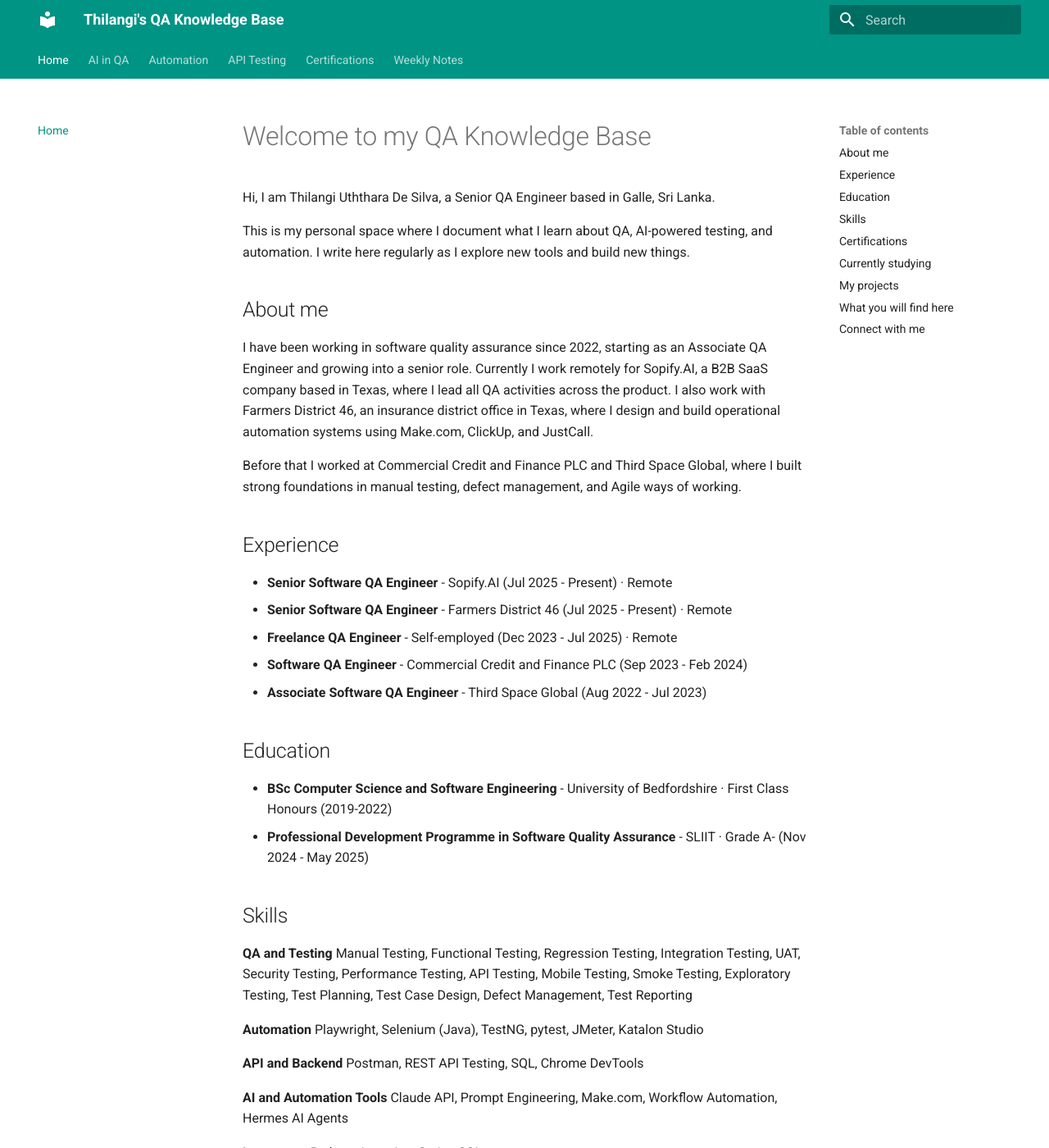
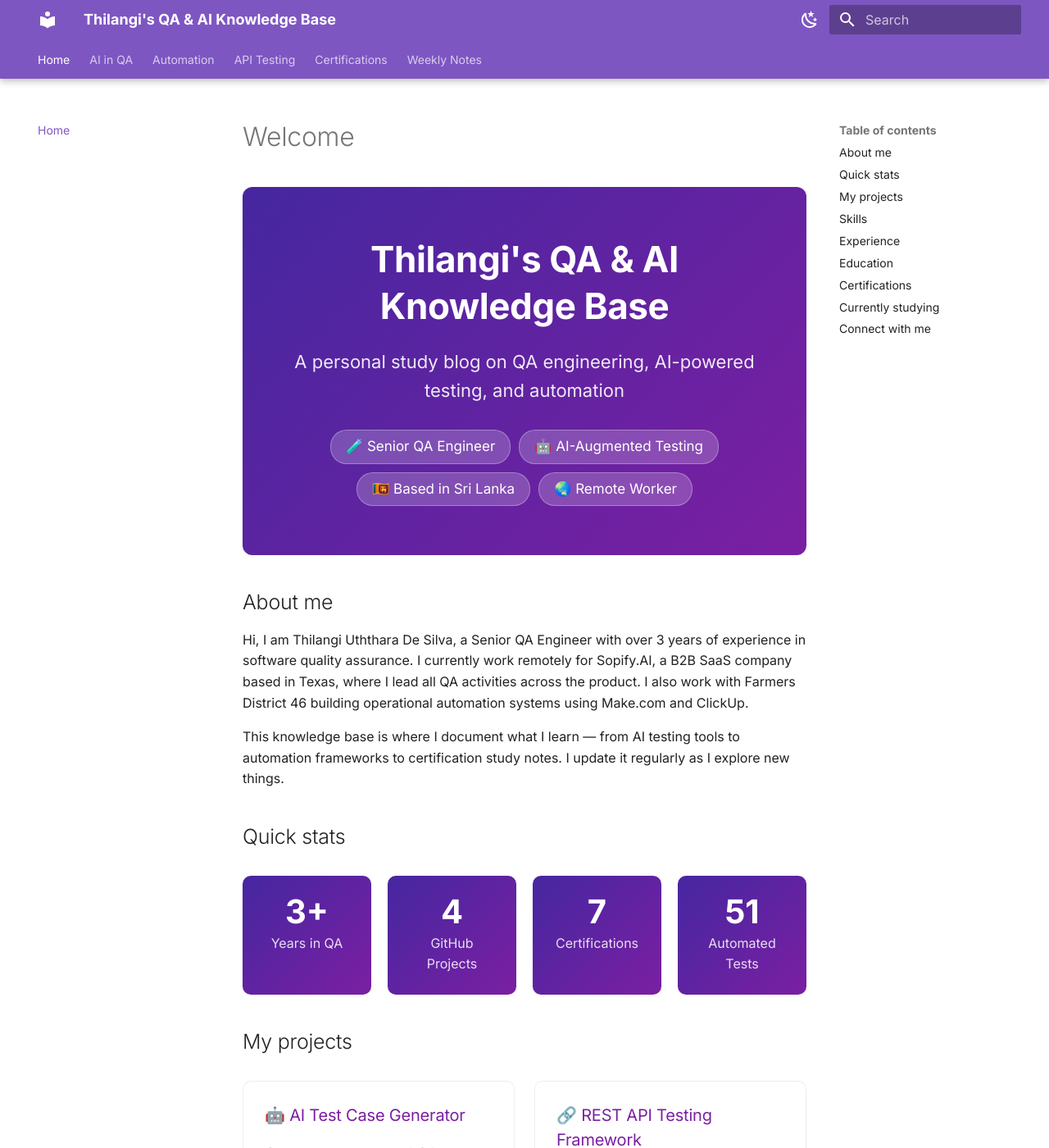
Before and after one commit to thila98/qa-knowledge-base, an MkDocs documentation site: the page built from docs/index.md, in a window 1280 px wide and 1400 px high. Shown: the whole window at 82% size. Built offline with MkDocs 1.6.1 and Material for MkDocs 9.7.7, drawn with Linux system fonts in a browser that asks for light colours; some of the changed text lies outside the part shown.

Commit message:
add modern design with hero section, project cards, skill tags and dark mode support

```diff
--- a/docs/index.md
+++ b/docs/index.md
@@ -1,86 +1,150 @@
-# Welcome to my QA Knowledge Base
+# Welcome
 
-Hi, I am Thilangi Uththara De Silva, a Senior QA Engineer based in Galle, Sri Lanka.
-
-This is my personal space where I document what I learn about QA, AI-powered testing, and automation. I write here regularly as I explore new tools and build new things.
+<div class="hero">
+  <h1>Thilangi's QA & AI Knowledge Base</h1>
+  <p>A personal study blog on QA engineering, AI-powered testing, and automation</p>
+  <div class="hero-badges">
+    <span class="badge">🧪 Senior QA Engineer</span>
+    <span class="badge">🤖 AI-Augmented Testing</span>
+    <span class="badge">🇱🇰 Based in Sri Lanka</span>
+    <span class="badge">🌏 Remote Worker</span>
+  </div>
+</div>
 
 ## About me
 
-I have been working in software quality assurance since 2022, starting as an Associate QA Engineer and growing into a senior role. Currently I work remotely for Sopify.AI, a B2B SaaS company based in Texas, where I lead all QA activities across the product. I also work with Farmers District 46, an insurance district office in Texas, where I design and build operational automation systems using Make.com, ClickUp, and JustCall.
+Hi, I am Thilangi Uththara De Silva, a Senior QA Engineer with over 3 years of experience in software quality assurance. I currently work remotely for Sopify.AI, a B2B SaaS company based in Texas, where I lead all QA activities across the product. I also work with Farmers District 46 building operational automation systems using Make.com and ClickUp.
 
-Before that I worked at Commercial Credit and Finance PLC and Third Space Global, where I built strong foundations in manual testing, defect management, and Agile ways of working.
+This knowledge base is where I document what I learn — from AI testing tools to automation frameworks to certification study notes. I update it regularly as I explore new things.
 
-## Experience
+## Quick stats
 
-- **Senior Software QA Engineer** - Sopify.AI (Jul 2025 - Present) · Remote
-- **Senior Software QA Engineer** - Farmers District 46 (Jul 2025 - Present) · Remote
-- **Freelance QA Engineer** - Self-employed (Dec 2023 - Jul 2025) · Remote
-- **Software QA Engineer** - Commercial Credit and Finance PLC (Sep 2023 - Feb 2024)
-- **Associate Software QA Engineer** - Third Space Global (Aug 2022 - Jul 2023)
+<div class="stats-row">
+  <div class="stat-card">
+    <div class="number">3+</div>
+    <div class="label">Years in QA</div>
+  </div>
+  <div class="stat-card">
+    <div class="number">4</div>
+    <div class="label">GitHub Projects</div>
+  </div>
+  <div class="stat-card">
+    <div class="number">7</div>
+    <div class="label">Certifications</div>
+  </div>
+  <div class="stat-card">
+    <div class="number">51</div>
+    <div class="label">Automated Tests</div>
+  </div>
+</div>
 
-## Education
+## My projects
 
-- **BSc Computer Science and Software Engineering** - University of Bedfordshire · First Class Honours (2019-2022)
-- **Professional Development Programme in Software Quality Assurance** - SLIIT · Grade A- (Nov 2024 - May 2025)
+<div class="project-grid">
+  <div class="project-card">
+    <h3>🤖 AI Test Case Generator</h3>
+    <p>Generates structured QA test cases from feature descriptions using Claude AI. 40 test cases in 15 seconds.</p>
+    <a href="https://github.com/thila98/ai-test-case-generator" target="_blank">View on GitHub →</a>
+  </div>
+  <div class="project-card">
+    <h3>🔗 REST API Testing Framework</h3>
+    <p>25 automated API tests covering GET, POST, PUT, DELETE with CI pipeline and HTML reports.</p>
+    <a href="https://github.com/thila98/api-testing-framework" target="_blank">View on GitHub →</a>
+  </div>
+  <div class="project-card">
+    <h3>📊 QA Metrics Dashboard</h3>
+    <p>Interactive test quality dashboard with 4 charts. Built with Streamlit and Plotly. Live demo available.</p>
+    <a href="https://thila98-qa-metrics-dashboard-appmain-kphsza.streamlit.app/" target="_blank">View Live Demo →</a>
+  </div>
+  <div class="project-card">
+    <h3>📚 QA Knowledge Base</h3>
+    <p>This site. Built with MkDocs Material and deployed to GitHub Pages. Updated weekly.</p>
+    <a href="https://github.com/thila98/qa-knowledge-base" target="_blank">View on GitHub →</a>
+  </div>
+</div>
 
 ## Skills
 
 **QA and Testing**
-Manual Testing, Functional Testing, Regression Testing, Integration Testing, UAT, Security Testing, Performance Testing, API Testing, Mobile Testing, Smoke Testing, Exploratory Testing, Test Planning, Test Case Design, Defect Management, Test Reporting
+<div class="skill-tags">
+  <span class="skill-tag">Manual Testing</span>
+  <span class="skill-tag">Functional Testing</span>
+  <span class="skill-tag">Regression Testing</span>
+  <span class="skill-tag">API Testing</span>
+  <span class="skill-tag">Security Testing</span>
+  <span class="skill-tag">Performance Testing</span>
+  <span class="skill-tag">UAT</span>
+  <span class="skill-tag">Integration Testing</span>
+  <span class="skill-tag">Test Planning</span>
+  <span class="skill-tag">Defect Management</span>
+</div>
 
-**Automation**
-Playwright, Selenium (Java), TestNG, pytest, JMeter, Katalon Studio
+**Automation and Tools**
+<div class="skill-tags">
+  <span class="skill-tag">Playwright</span>
+  <span class="skill-tag">Selenium</span>
+  <span class="skill-tag">pytest</span>
+  <span class="skill-tag">TestNG</span>
+  <span class="skill-tag">Postman</span>
+  <span class="skill-tag">JMeter</span>
+  <span class="skill-tag">Katalon Studio</span>
+</div>
 
-**API and Backend**
-Postman, REST API Testing, SQL, Chrome DevTools
-
-**AI and Automation Tools**
-Claude API, Prompt Engineering, Make.com, Workflow Automation, Hermes AI Agents
+**AI and Automation**
+<div class="skill-tags">
+  <span class="skill-tag">Claude API</span>
+  <span class="skill-tag">Prompt Engineering</span>
+  <span class="skill-tag">Make.com</span>
+  <span class="skill-tag">Hermes AI Agents</span>
+  <span class="skill-tag">GitHub Actions</span>
+  <span class="skill-tag">Docker</span>
+</div>
 
 **Languages**
-Python, Java, JavaScript, SQL
+<div class="skill-tags">
+  <span class="skill-tag">Python</span>
+  <span class="skill-tag">Java</span>
+  <span class="skill-tag">JavaScript</span>
+  <span class="skill-tag">SQL</span>
+</div>
 
-**Project and Test Management**
-ClickUp, Jira, Trello, TestRail, TestPad, Qase, Multica
+## Experience
 
-**DevOps and Infrastructure**
-Git, GitHub, GitHub Actions, Docker, CI/CD
+| Role | Company | Period |
+|---|---|---|
+| Senior Software QA Engineer | Sopify.AI | Jul 2025 - Present |
+| Senior Software QA Engineer | Farmers District 46 | Jul 2025 - Present |
+| Freelance QA Engineer | Self-employed | Dec 2023 - Jul 2025 |
+| Software QA Engineer | Commercial Credit and Finance PLC | Sep 2023 - Feb 2024 |
+| Associate Software QA Engineer | Third Space Global | Aug 2022 - Jul 2023 |
 
-**Methodologies**
-Agile, Scrum, Sprint Planning, Business Analysis
+## Education
+
+| Qualification | Institution | Grade |
+|---|---|---|
+| BSc Computer Science and Software Engineering | University of Bedfordshire | First Class Honours |
+| Professional Development Programme in SQA | SLIIT | A- |
 
 ## Certifications
 
-- API Testing Learning Path - Postman (Jun 2026)
-- Product Owner Certification - Udemy (Jun 2026)
-- Professional Diploma in Agile Product Management - Udemy (May 2025)
-- Mastering Postman: A Comprehensive API Testing Course - Udemy (May 2025)
-- AWS Services for Solutions Architect Associate - Udemy (Dec 2024)
-- Master Course in PMP - Project Management Professional - Udemy (Sep 2023)
-- JavaScript Essential Training - LinkedIn Learning (Sep 2021)
+| Certification | Provider | Year |
+|---|---|---|
+| API Testing Learning Path | Postman | 2026 |
+| Product Owner Certification | Udemy | 2026 |
+| Professional Diploma in Agile Product Management | Udemy | 2025 |
+| Mastering Postman | Udemy | 2025 |
+| AWS Services for Solutions Architect Associate | Udemy | 2024 |
+| Master Course in PMP | Udemy | 2023 |
+| JavaScript Essential Training | LinkedIn Learning | 2021 |
 
 ## Currently studying
 
-- ISTQB CTFL - in progress
-- Mabl Foundations - in progress
-
-## My projects
-
-| Project | Description | Link |
-|---|---|---|
-| AI Test Case Generator | Generates structured QA test cases from feature descriptions using Claude AI | [GitHub](https://github.com/thila98/ai-test-case-generator) |
-| REST API Testing Framework | 25 automated API tests covering GET, POST, PUT, DELETE with CI pipeline | [GitHub](https://github.com/thila98/api-testing-framework) |
-| QA Metrics Dashboard | Interactive test quality metrics dashboard with 4 charts | [Live Demo](https://thila98-qa-metrics-dashboard-appmain-kphsza.streamlit.app/) |
-
-## What you will find here
-
-- **AI in QA** - how I use AI tools to make testing faster and smarter
-- **Automation** - Playwright, pytest, and framework notes
-- **API Testing** - REST API testing patterns and Postman tips
-- **Certifications** - study notes for ISTQB and other certs
-- **Weekly Notes** - short updates on what I am learning each week
+!!! info "In progress"
+    - ISTQB CTFL - Foundation Level
+    - Mabl Foundations
+    - Applitools ULTRAFAST Test Cloud
 
 ## Connect with me
 
-- GitHub: [github.com/thila98](https://github.com/thila98)
-- LinkedIn: [Thilangi Uththara De Silva](https://www.linkedin.com/in/thilangi-de-silva-66bb0b190/)
+- :fontawesome-brands-github: [github.com/thila98](https://github.com/thila98)
+- :fontawesome-brands-linkedin: [Thilangi Uththara De Silva](https://www.linkedin.com/in/thilangi-de-silva-66bb0b190/)
--- /dev/null
+++ b/docs/stylesheets/extra.css
@@ -0,0 +1,166 @@
+/* Custom styles for Thilangi's QA Knowledge Base */
+
+/* Smooth font rendering */
+body {
+  -webkit-font-smoothing: antialiased;
+  -moz-osx-font-smoothing: grayscale;
+}
+
+/* Hero section on home page */
+.hero {
+  background: linear-gradient(135deg, #4527a0 0%, #7b1fa2 100%);
+  border-radius: 12px;
+  padding: 3rem 2rem;
+  margin-bottom: 2rem;
+  text-align: center;
+  color: white;
+}
+
+.hero h1 {
+  font-size: 2.2rem;
+  font-weight: 700;
+  margin-bottom: 0.5rem;
+  color: white !important;
+}
+
+.hero p {
+  font-size: 1.1rem;
+  opacity: 0.9;
+  margin-bottom: 1.5rem;
+}
+
+.hero-badges {
+  display: flex;
+  flex-wrap: wrap;
+  gap: 0.5rem;
+  justify-content: center;
+  margin-top: 1rem;
+}
+
+.badge {
+  background: rgba(255,255,255,0.2);
+  border: 1px solid rgba(255,255,255,0.3);
+  border-radius: 20px;
+  padding: 0.3rem 0.9rem;
+  font-size: 0.85rem;
+  color: white;
+  backdrop-filter: blur(4px);
+}
+
+/* Project cards */
+.project-grid {
+  display: grid;
+  grid-template-columns: repeat(auto-fit, minmax(280px, 1fr));
+  gap: 1.2rem;
+  margin: 1.5rem 0;
+}
+
+.project-card {
+  border: 1px solid var(--md-default-fg-color--lightest);
+  border-radius: 10px;
+  padding: 1.3rem;
+  transition: transform 0.2s ease, box-shadow 0.2s ease;
+  background: var(--md-default-bg-color);
+}
+
+.project-card:hover {
+  transform: translateY(-3px);
+  box-shadow: 0 6px 20px rgba(0,0,0,0.1);
+}
+
+.project-card h3 {
+  margin-top: 0;
+  font-size: 1rem;
+  color: #7b1fa2;
+}
+
+.project-card p {
+  font-size: 0.9rem;
+  opacity: 0.8;
+  margin-bottom: 0.8rem;
+}
+
+.project-card a {
+  font-size: 0.85rem;
+  font-weight: 500;
+}
+
+/* Stats row */
+.stats-row {
+  display: flex;
+  flex-wrap: wrap;
+  gap: 1rem;
+  margin: 1.5rem 0;
+}
+
+.stat-card {
+  flex: 1;
+  min-width: 120px;
+  background: linear-gradient(135deg, #4527a0 0%, #7b1fa2 100%);
+  border-radius: 10px;
+  padding: 1.2rem;
+  text-align: center;
+  color: white;
+}
+
+.stat-card .number {
+  font-size: 2rem;
+  font-weight: 700;
+  line-height: 1;
+}
+
+.stat-card .label {
+  font-size: 0.8rem;
+  opacity: 0.85;
+  margin-top: 0.3rem;
+}
+
+/* Skill tags */
+.skill-tags {
+  display: flex;
+  flex-wrap: wrap;
+  gap: 0.4rem;
+  margin: 0.5rem 0 1rem;
+}
+
+.skill-tag {
+  background: #ede7f6;
+  color: #4527a0;
+  border-radius: 6px;
+  padding: 0.25rem 0.7rem;
+  font-size: 0.8rem;
+  font-weight: 500;
+}
+
+/* Dark mode skill tags */
+[data-md-color-scheme="slate"] .skill-tag {
+  background: #311b92;
+  color: #e8d5f5;
+}
+
+[data-md-color-scheme="slate"] .project-card h3 {
+  color: #ce93d8;
+}
+
+/* Admonition tweaks */
+.md-typeset .admonition {
+  border-radius: 8px;
+}
+
+/* Code blocks */
+.md-typeset pre {
+  border-radius: 8px;
+}
+
+/* Better table styling */
+.md-typeset table {
+  border-radius: 8px;
+  overflow: hidden;
+}
+
+/* Weekly note styling */
+.week-header {
+  border-left: 4px solid #7b1fa2;
+  padding-left: 1rem;
+  margin-bottom: 1.5rem;
+}
--- a/mkdocs.yml
+++ b/mkdocs.yml
@@ -1,18 +1,52 @@
-site_name: Thilangi's QA Knowledge Base
-site_description: Notes and resources on QA, AI testing, and automation
+site_name: Thilangi's QA & AI Knowledge Base
+site_description: A personal study blog on QA engineering, AI-powered testing, and automation
 site_author: Thilangi Uththara De Silva
 site_url: https://thila98.github.io/qa-knowledge-base
 
 theme:
   name: material
   palette:
-    primary: teal
-    accent: teal
+    - scheme: default
+      primary: deep purple
+      accent: purple
+      toggle:
+        icon: material/weather-night
+        name: Switch to dark mode
+    - scheme: slate
+      primary: deep purple
+      accent: purple
+      toggle:
+        icon: material/weather-sunny
+        name: Switch to light mode
+  font:
+    text: Inter
+    code: JetBrains Mono
   features:
     - navigation.tabs
+    - navigation.tabs.sticky
     - navigation.sections
+    - navigation.expand
+    - navigation.top
     - search.highlight
     - search.suggest
+    - search.share
+    - toc.follow
+    - content.code.copy
+    - content.code.annotate
+  icon:
+    repo: fontawesome/brands/github
+
+extra:
+  social:
+    - icon: fontawesome/brands/github
+      link: https://github.com/thila98
+      name: GitHub
+    - icon: fontawesome/brands/linkedin
+      link: https://www.linkedin.com/in/thilangi-de-silva-66bb0b190/
+      name: LinkedIn
+
+extra_css:
+  - stylesheets/extra.css
 
 nav:
   - Home: index.md
@@ -30,12 +64,21 @@
     - ISTQB CTFL: certifications/istqb-ctfl.md
     - My Roadmap: certifications/roadmap.md
   - Weekly Notes:
-    - Week 01: weekly-notes/week-01.md
+    - Week 01 - July 2026: weekly-notes/week-01.md
 
 markdown_extensions:
   - admonition
-  - pymdownx.highlight
+  - pymdownx.highlight:
+      anchor_linenums: true
   - pymdownx.superfences
-  - pymdownx.tabbed
+  - pymdownx.tabbed:
+      alternate_style: true
+  - pymdownx.details
+  - pymdownx.emoji:
+      emoji_index: !!python/name:material.extensions.emoji.twemoji
+      emoji_generator: !!python/name:material.extensions.emoji.to_svg
   - toc:
       permalink: true
+  - attr_list
+  - md_in_html
+  - pymdownx.keys
```
